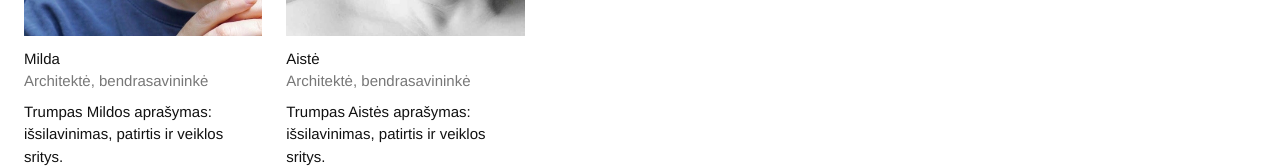
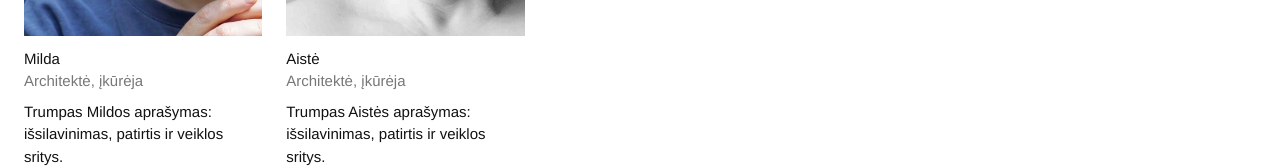
Before and after one commit to aurimasMisius/ubami-webpage, a plain HTML site: page studio.html in a window 1280 px wide. Shown: the part 528-696 px from the top of the page. Drawn offline with Linux system fonts and the light colour scheme.

Commit message:
Use 'įkūrėja' instead of 'bendrasavininkė' on studio page
Co-Authored-By: Claude Opus 5.5 <noreply@anthropic.com>
Claude-Session: https://claude.ai/code/session_01Q9VtbTsgWHiDWSiW555VZP

```diff
--- a/studio.html
+++ b/studio.html
@@ -23,13 +23,13 @@
         <li class="person">
           <div class="thumb portrait"><img src="images/team/milda.jpg" alt="Milda" width="810" height="1080"></div>
           <p class="card-title">Milda</p>
-          <p class="card-meta">Architektė, bendrasavininkė</p>
+          <p class="card-meta">Architektė, įkūrėja</p>
           <p class="person-bio">Trumpas Mildos aprašymas: išsilavinimas, patirtis ir veiklos sritys.</p>
         </li>
         <li class="person">
           <div class="thumb portrait"><img src="images/team/aiste.jpg" alt="Aistė" width="810" height="1080"></div>
           <p class="card-title">Aistė</p>
-          <p class="card-meta">Architektė, bendrasavininkė</p>
+          <p class="card-meta">Architektė, įkūrėja</p>
           <p class="person-bio">Trumpas Aistės aprašymas: išsilavinimas, patirtis ir veiklos sritys.</p>
         </li>
       </ul>
```
